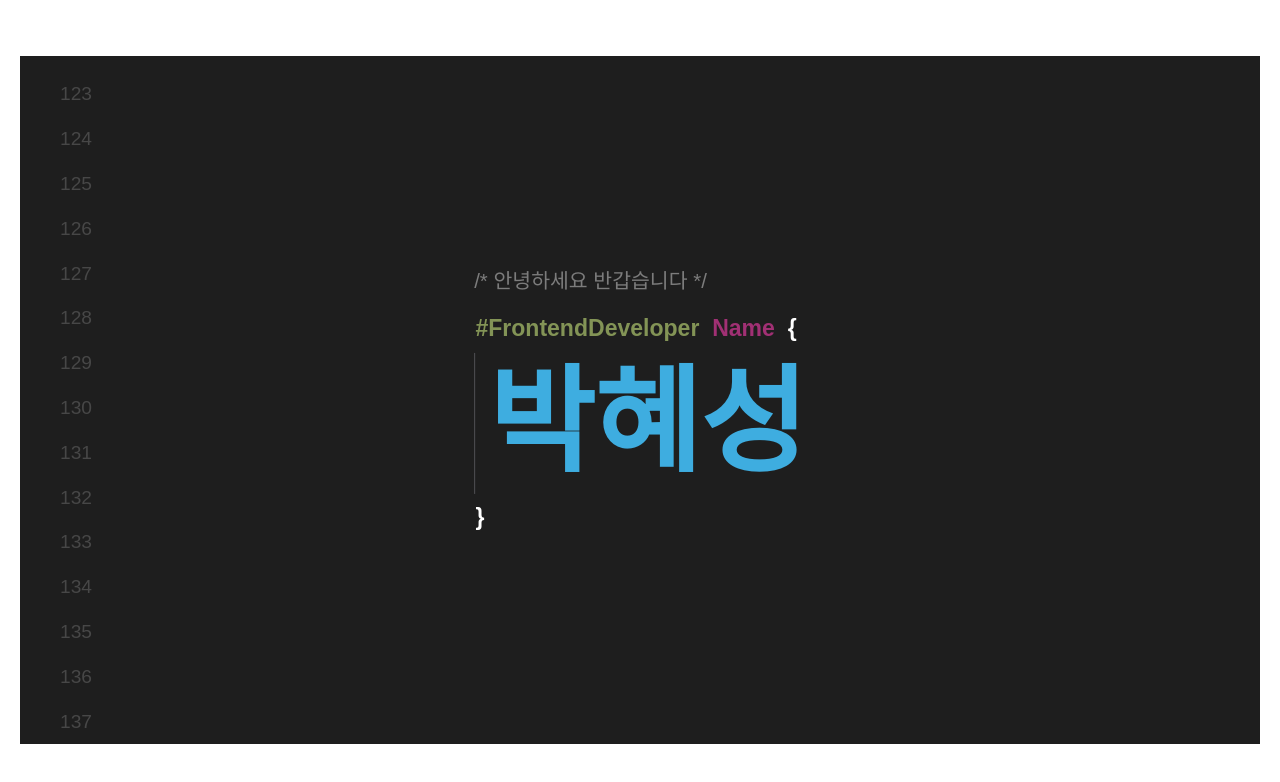
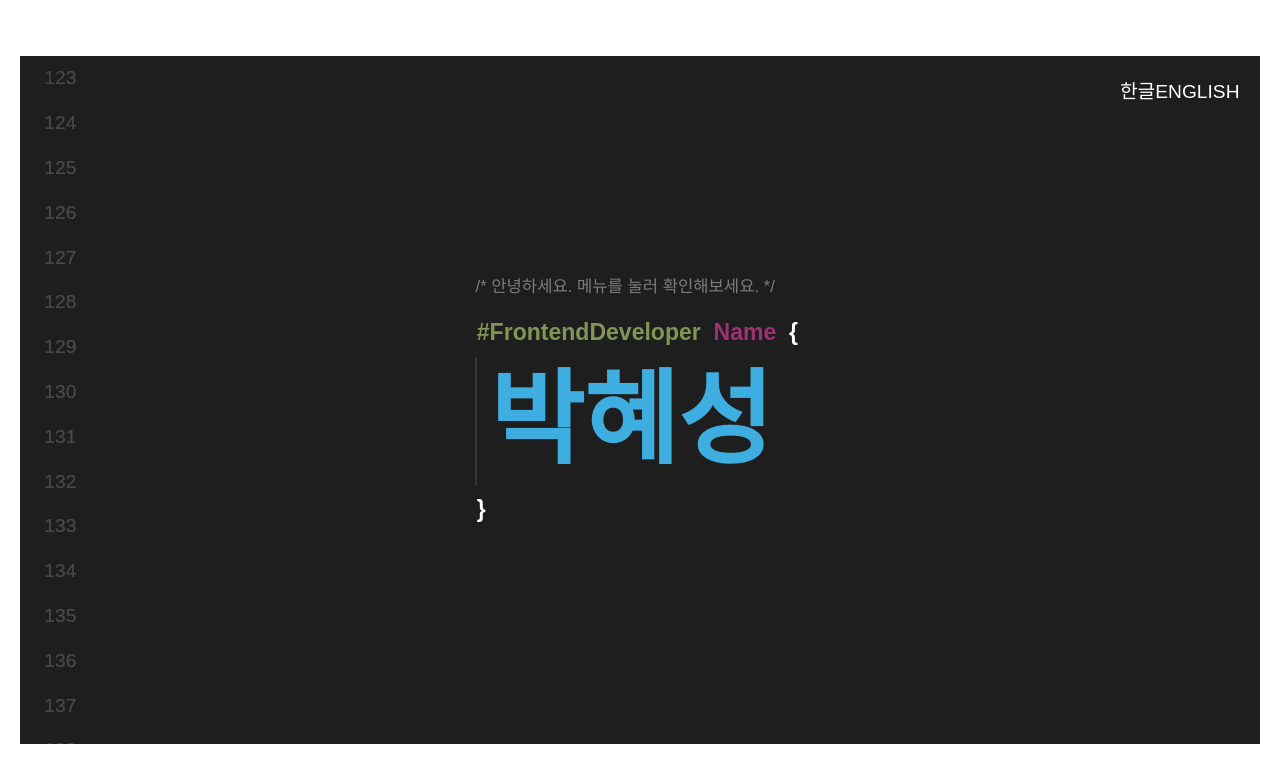
Before and after one commit to gdev219/gdev-profile, a Nuxt app: page / in a window 1280 px wide. Shown: the top 782 px of the page. Built offline with nearby package versions, Linux system fonts and the light colour scheme.

Commit message:
logo css modified

```diff
--- a/components/Logo/Logo.vue
+++ b/components/Logo/Logo.vue
@@ -1,6 +1,6 @@
 <template>
     <div class="logo">
-        <p class="logo-comment">/* 안녕하세요 반갑습니다 */</p>
+        <p class="logo-comment">/* 안녕하세요. 메뉴를 눌러 확인해보세요. */</p>
         <p class="logo-function">
             <span class="function-anot">#FrontendDeveloper </span>
             <span class="function-name">Name </span>
@@ -20,26 +20,22 @@ export default {
 
 <style lang="scss" scoped>
 .logo{
+    position: absolute;
+    left: 50%;
+    top: 50%;
+    transform: translate(-50%, -50%);
     font-family: 'Ubuntu','Gothic A1', sans-serif;
     color: white;
     p{
         margin: 0px;
         line-height: 1;
-        padding-top:1vw;
-        padding-bottom:1vw;
     }
     .logo-comment{
-        font-size: 1.6vw;
         font-weight: 400;
         color: #7c7c7c;
     }
     .logo-function{
         font-weight: 600;
-        font-size: 1.8vw;
-        padding-left: 0.1vw;
-        span{
-            margin-right:0.5vw;
-        }
         .function-anot{
             color: #839456;
         }
@@ -49,10 +45,54 @@ export default {
     }
     .logo-title{
         font-weight: 900;
-        font-size: 9vw;
         color: #3EADE0;
-        border-left: 0.1vw solid #505054;
-        padding-left: 1vw;
     }
 }
+@media screen and (max-width: 1500px) {
+    .logo{
+        p{
+            padding-top:1vw;
+            padding-bottom:1vw;
+        }
+        .logo-comment{
+            font-size: 1.3vw;
+        }
+        .logo-function{
+            font-size: 1.8vw;
+            padding-left: 0.1vw;
+            span{
+                margin-right:0.5vw;
+            }
+        }
+        .logo-title{
+            font-size: 8vw;
+            border-left: 0.1vw solid #505054;
+            padding-left: 1vw;
+        }
+    }
+}
+@media screen and (min-width: 1500px){
+    .logo{
+        p{
+            padding-top:15px;
+            padding-bottom:15px;
+        }
+        .logo-comment{
+            font-size: 19.5px;
+        }
+        .logo-function{
+            font-size: 27px;
+            padding-left: 1.5px;
+            span{
+                margin-right:7.5px;
+            }
+        }
+        .logo-title{
+            font-size: 120px;
+            border-left: 1.5px solid #505054;
+            padding-left: 15px;
+        }
+    }
+}
+
 </style>
--- a/layouts/default.vue
+++ b/layouts/default.vue
@@ -1,11 +1,31 @@
 <template>
 <div class="wrapper" :style="{height: windowHeight-40+'px'}">
   <main class="main-content">
-    <div class="btn-menu">
+    <section class="content-wrapper">
+      <ul class="line-number">
+        <li v-for="n in 20" :key="n">{{n+122}}</li>
+      </ul>
+      <section class="snap-section" v-bind:class="{open: flagMenu}">
+        <div class="snap-header">
 
-    </div>
-    <section>
-      <nuxt/>
+        </div>
+        <ul class="snap-menu">
+          <!-- get menu info.. ajax -->
+          <li>소개</li>
+        </ul>
+      </section>
+      <section class="main-section">
+        <div class="main-header">
+          <div class="btn-menu" v-on:click="openMenu">
+            <i class="fas fa-bars"></i>
+          </div>
+          <div class="btn-lang">
+            <span v-bind:class="{}">한글</span>
+            <span>ENGLISH</span>
+          </div>
+        </div>
+        <nuxt/>
+      </section>
     </section>
   </main>
 </div>
@@ -13,52 +33,68 @@
 
 <script>
 export default {
-  props: ['section'],
-  data(){
-    return{
-      windowHeight: 0
-    }
+  props: ["section"],
+  data() {
+    return {
+      windowHeight: 0,
+      flagMenu: false,
+      selectedLang: 'kor'
+    };
   },
-  mounted(){
-    this.$nextTick(function(){
-      window.addEventListener('resize', this.getWindowHeight);
-      this.getWindowHeight()
-    })
+  mounted() {
+    this.$nextTick(function() {
+      window.addEventListener("resize", this.getWindowHeight);
+      this.getWindowHeight();
+    });
   },
   methods: {
     getWindowHeight(e) {
       this.windowHeight = document.documentElement.clientHeight;
+    },
+    openMenu(e) {
+      this.flagMenu = !this.flagMenu;
+      console.log(this.flagMenu);
     }
   }
-
-}
+};
 </script>
 
 
 <style lang="scss">
+html {
+  width: 100%;
+}
 body {
   font-family: "Ubuntu", "Nanum Gothic", sans-serif;
   margin: 0;
   height: 100%;
 }
+ul {
+  padding: 0;
+  margin: 0;
+  list-style: none;
+}
 $max-width: 1500px;
+
 .wrapper {
   max-width: $max-width;
   margin: 0 auto;
-  padding : 20px;
+  padding: 20px;
   display: flex;
   flex-direction: column;
   justify-content: center;
 }
+
 $aspect-ratio: 5/9;
 $ratio-percent: $aspect-ratio * 100%;
- .main-content {
-  background-color: #1e1e1e;
+$background-color: #1e1e1e;
+.main-content {
+  background-color: $background-color;
   position: relative;
   margin: auto;
   width: 100%;
   padding-top: $ratio-percent;
-  & > section {
+  .content-wrapper {
     position: absolute;
     top: 0;
     left: 0;
@@ -66,6 +102,131 @@ $ratio-percent: $aspect-ratio * 100%;
     height: 100%;
     overflow: hidden;
     color: white;
+    display: flex;
+    .line-number {
+      position: absolute;
+      top: 0;
+      left: 0;
+      padding-top: 0;
+      font-family: "Nanum Gothic", sans-serif;
+      font-weight: 500;
+      list-style-type: none;
+      height: 100%;
+      li {
+        color: #474747;
+        line-height: 1;
+      }
+    }
+    .snap-section {
+      background-color: #252526;
+      height: 100%;
+      width: 20%;
+      z-index: 999;
+      -webkit-transition: 300ms ease all;
+      -moz-transition: 300ms ease all;
+      -ms-transition: 300ms ease all;
+      -o-transition: 300ms ease all;
+      transition: 300ms ease all;
+      margin-left: -20%;
+      .snap-header{
+        background-color: $background-color;
+      }
+      .snap-menu {
+        li {
+          background-color: #383838;
+          color: #c7cccc;
+          font-weight: normal;
+        }
+      }
+    }
+    .open {
+      margin-left: 0;
+    }
+    .main-section {
+      flex: 1;
+      width: 80%;
+      position: relative;
+      height: 100%;
+      .main-header{
+        z-index: 999;
+        .btn-menu {
+          // border: 1px solid #bfbfbf;
+          display: inline-block;
+          background-color: $background-color;
+          .fa-bars {
+            color: #bfbfbf;
+          }
+          &:hover {
+            cursor: pointer;
+            // border: 1px solid #7a7a7a;
+            .fa-bars {
+              color: #7a7a7a;
+            }
+          }
+        }
+        .btn-lang{
+          float: right;
+        }
+    }
+    }
+  }
+}
+
+@media screen and (min-width: 1500px) {
+  .line-number {
+    padding-left: 28.5px;
+    li {
+      padding-top: 15px;
+      padding-bottom: 15px;
+      font-size: 22.5px;
+    }
+  }
+  .btn-menu {
+    padding: 24px;
+    .fa-bars {
+      font-size: 52.5px;
+    }
+  }
+  .btn-lang{
+    padding: 24px;
+    font-size: 18px;
+  }
+  .snap-section{
+    .snap-header{
+      height: 100px;
+    }
+    .snap-menu{
+      padding: 15px;
+    }
+  }
+}
+
+@media screen and (max-width: 1500px) {
+  .line-number {
+    padding-left: 1.9vw;
+    li {
+      padding-top: 1vw;
+      padding-bottom: 1vw;
+      font-size: 1.5vw;
+    }
+  }
+  .btn-menu {
+    padding: 1.6vw;
+    .fa-bars {
+      font-size: 3.5vw;
+    }
+  }
+  .btn-lang{
+    padding: 1.6vw;
+    font-size: 1.5vw;
+  }
+  .snap-section{
+    .snap-header{
+      height: 6.66vw;
+    }
+    .snap-menu{
+      padding: 1vw;
+    }
   }
 }
 </style>
```
